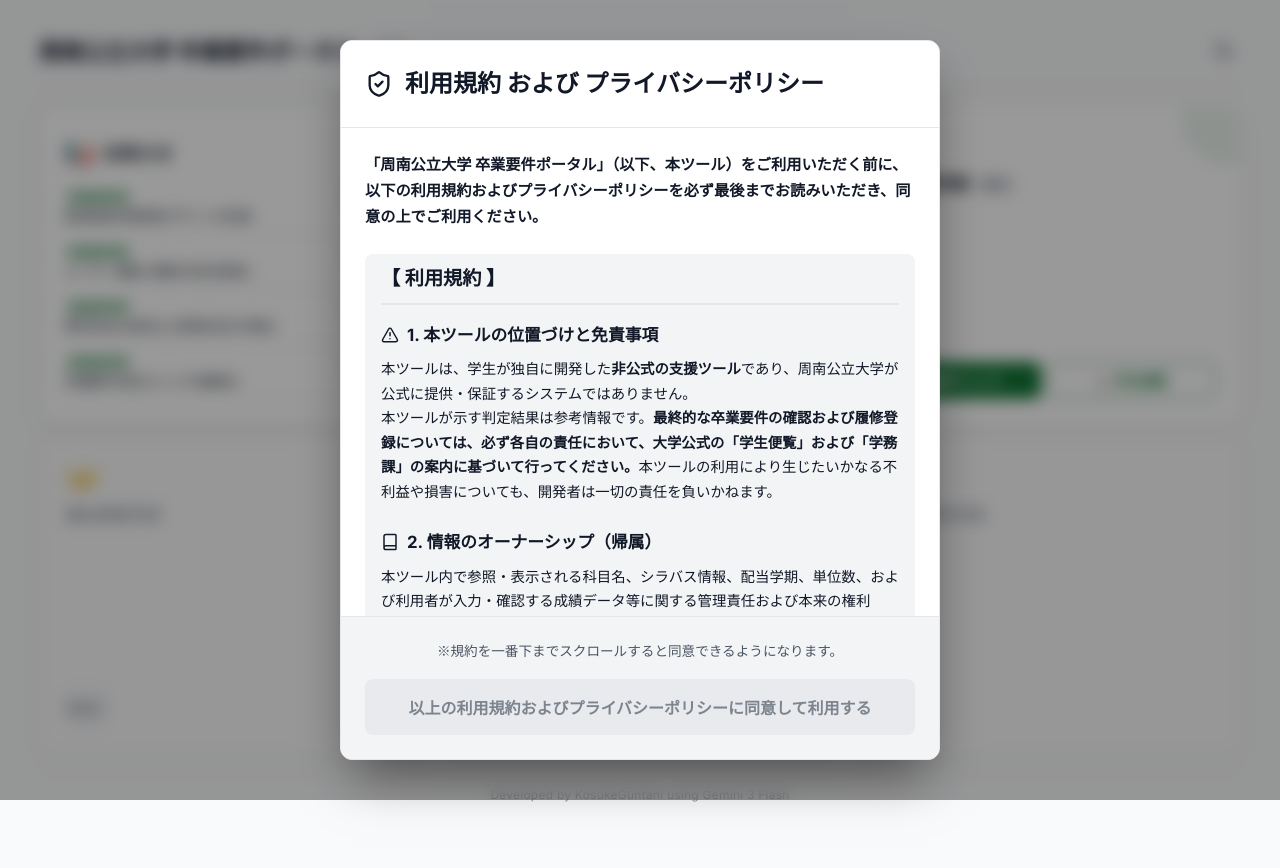
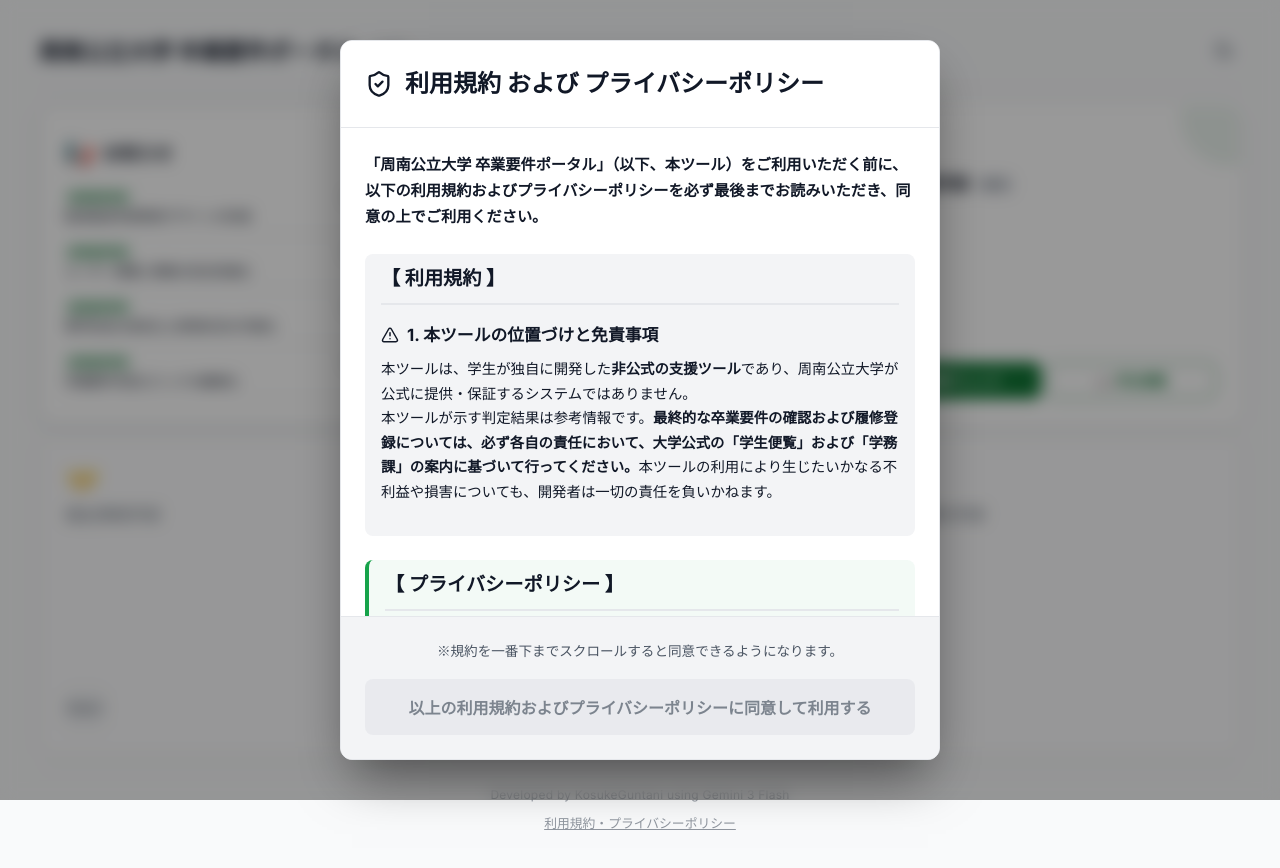
Before and after one commit to M11GJ/FIS, a React (Vite) app: page / in a window 1280 px wide. Shown: the top 868 px of the page. Built offline with nearby package versions, Linux system fonts and the light colour scheme.

Commit message:
feat: Add Terms of Service and Privacy Policy modal with footer link

```diff
--- a/src/App.jsx
+++ b/src/App.jsx
@@ -125,7 +125,7 @@
   </div>
 );
 
-function LayoutWrapper({ theme, toggleTheme, showChangelog, setShowChangelog, showPdfInfo, setShowPdfInfo }) {
+function LayoutWrapper({ theme, toggleTheme, showChangelog, setShowChangelog, showPdfInfo, setShowPdfInfo, setShowTerms }) {
   const [showEconWarning, setShowEconWarning] = useState(false);
   const location = useLocation();
   const isPortal = location.pathname === '/';
@@ -275,9 +275,17 @@
         </Routes>
       </main>
 
-      <footer className="site-footer">
-        Developed by KosukeGuntani using Gemini 3 Flash
-        <Link to="/admin" style={{ opacity: 0, position: 'absolute', right: 0, cursor: 'default' }}>.</Link>
+      <footer className="site-footer" style={{ display: 'flex', flexDirection: 'column', alignItems: 'center', gap: '0.5rem' }}>
+        <div>
+          Developed by KosukeGuntani using Gemini 3 Flash
+          <Link to="/admin" style={{ opacity: 0, position: 'absolute', right: 0, cursor: 'default' }}>.</Link>
+        </div>
+        <button
+          onClick={() => setShowTerms(true)}
+          style={{ background: 'transparent', border: 'none', color: 'var(--text-muted)', fontSize: '0.8rem', cursor: 'pointer', textDecoration: 'underline' }}
+        >
+          利用規約・プライバシーポリシー
+        </button>
       </footer>
     </div>
   );
@@ -293,6 +301,7 @@
   });
   const [showChangelog, setShowChangelog] = useState(false);
   const [showPdfInfo, setShowPdfInfo] = useState(false);
+  const [showTerms, setShowTerms] = useState(false);
 
   useEffect(() => {
     if (theme === 'dark') {
@@ -305,7 +314,7 @@
 
   // モーダル表示時の背景スクロールロック
   useEffect(() => {
-    if (showChangelog || showPdfInfo || !agreedToTos) {
+    if (showChangelog || showPdfInfo || (!agreedToTos && !showTerms) || showTerms) {
       document.body.style.overflow = 'hidden';
     } else {
       document.body.style.overflow = '';
@@ -313,7 +322,7 @@
     return () => {
       document.body.style.overflow = '';
     };
-  }, [showChangelog, showPdfInfo, agreedToTos]);
+  }, [showChangelog, showPdfInfo, agreedToTos, showTerms]);
 
   const toggleTheme = () => {
     setTheme(prev => (prev === 'light' ? 'dark' : 'light'));
@@ -330,7 +339,15 @@
 
   return (
     <HashRouter>
-      {!agreedToTos && <TermsModal onAgree={handleAgreeToTos} />}
+      {(!agreedToTos || showTerms) && (
+        <TermsModal
+          onAgree={() => {
+            if (!agreedToTos) handleAgreeToTos();
+            setShowTerms(false);
+          }}
+          viewOnly={agreedToTos}
+        />
+      )}
       <LayoutWrapper
         theme={theme}
         toggleTheme={toggleTheme}
@@ -338,6 +355,7 @@
         setShowChangelog={setShowChangelog}
         showPdfInfo={showPdfInfo}
         setShowPdfInfo={setShowPdfInfo}
+        setShowTerms={setShowTerms}
       />
 
       {showChangelog && (
--- a/src/components/TermsModal.jsx
+++ b/src/components/TermsModal.jsx
@@ -1,11 +1,12 @@
 import React, { useState, useRef, useEffect } from 'react';
-import { ShieldCheck, AlertTriangle, Book, MapPinOff } from 'lucide-react';
+import { ShieldCheck, AlertTriangle, Book, MapPinOff, X } from 'lucide-react';
 
-const TermsModal = ({ onAgree }) => {
-  const [canAgree, setCanAgree] = useState(false);
+const TermsModal = ({ onAgree, viewOnly = false }) => {
+  const [canAgree, setCanAgree] = useState(viewOnly);
   const contentRef = useRef(null);
 
   const handleScroll = () => {
+    if (viewOnly) return;
     if (contentRef.current) {
       const { scrollTop, scrollHeight, clientHeight } = contentRef.current;
       // If user scrolled to the bottom (with a small 10px buffer)
@@ -16,6 +17,10 @@
   };
 
   useEffect(() => {
+    if (viewOnly) {
+      setCanAgree(true);
+      return;
+    }
     // Check if the content is short enough that it doesn't need scrolling
     if (contentRef.current) {
       const { scrollHeight, clientHeight } = contentRef.current;
@@ -23,7 +28,7 @@
         setCanAgree(true);
       }
     }
-  }, []);
+  }, [viewOnly]);
 
   return (
     <div className="modal-overlay" style={{ zIndex: 9999, backdropFilter: 'blur(8px)' }}>
@@ -38,11 +43,19 @@
           boxShadow: '0 25px 50px -12px rgba(0, 0, 0, 0.5)'
         }}
       >
-        <div className="modal-header" style={{ padding: '1.5rem', borderBottom: '1px solid var(--border)' }}>
+        <div className="modal-header" style={{ padding: '1.5rem', borderBottom: '1px solid var(--border)', position: 'relative' }}>
           <h2 style={{ color: 'var(--primary)', margin: 0, display: 'flex', alignItems: 'center', gap: '0.75rem', fontSize: '1.5rem' }}>
             <ShieldCheck size={28} />
             利用規約 および プライバシーポリシー
           </h2>
+          {viewOnly && (
+            <button
+              onClick={onAgree}
+              style={{ position: 'absolute', right: '1.5rem', top: '1.5rem', background: 'transparent', border: 'none', cursor: 'pointer', color: 'var(--text-muted)' }}
+            >
+              <X size={24} />
+            </button>
+          )}
         </div>
 
         <div
@@ -75,20 +88,10 @@
                 本ツールが示す判定結果は参考情報です。<strong>最終的な卒業要件の確認および履修登録については、必ず各自の責任において、大学公式の「学生便覧」および「学務課」の案内に基づいて行ってください。</strong>本ツールの利用により生じたいかなる不利益や損害についても、開発者は一切の責任を負いかねます。
               </p>
             </section>
-
-            <section style={{ marginBottom: '1rem' }}>
-              <h4 style={{ display: 'flex', alignItems: 'center', gap: '0.5rem', color: 'var(--text-main)', fontSize: '1.05rem', marginBottom: '0.5rem' }}>
-                <Book size={18} color="var(--primary)" />
-                2. 情報のオーナーシップ（帰属）
-              </h4>
-              <p style={{ fontSize: '0.9rem' }}>
-                本ツール内で参照・表示される科目名、シラバス情報、配当学期、単位数、および利用者が入力・確認する成績データ等に関する管理責任および本来の権利（オーナーシップ）は、<strong>周南公立大学</strong>に帰属します。
-              </p>
-            </section>
           </div>
 
           <div style={{ padding: '0.5rem 1rem', background: 'rgba(22, 163, 74, 0.05)', borderRadius: '8px', borderLeft: '4px solid #16a34a', marginBottom: '1.5rem' }}>
-            <h3 style={{ fontSize: '1.2rem', color: 'var(--text-main)', borderBottom: '2px solid var(--border)', paddingBottom: '0.5rem', marginBottom: '1rem' }}>【 プライバシーポリシー（データの安全性）】</h3>
+            <h3 style={{ fontSize: '1.2rem', color: 'var(--text-main)', borderBottom: '2px solid var(--border)', paddingBottom: '0.5rem', marginBottom: '1rem' }}>【 プライバシーポリシー 】</h3>
 
             <section style={{ marginBottom: '1.5rem' }}>
               <h4 style={{ display: 'flex', alignItems: 'center', gap: '0.5rem', color: 'var(--text-main)', fontSize: '1.05rem', marginBottom: '0.5rem' }}>
@@ -131,7 +134,7 @@
           gap: '1rem',
           alignItems: 'center'
         }}>
-          {!canAgree && (
+          {!canAgree && !viewOnly && (
             <div style={{ fontSize: '0.85rem', color: 'var(--text-muted)' }}>
               ※規約を一番下までスクロールすると同意できるようになります。
             </div>
@@ -153,7 +156,7 @@
               opacity: canAgree ? 1 : 0.7
             }}
           >
-            以上の利用規約およびプライバシーポリシーに同意して利用する
+            {viewOnly ? "閉じる" : "以上の利用規約およびプライバシーポリシーに同意して利用する"}
           </button>
         </div>
       </div>
```
